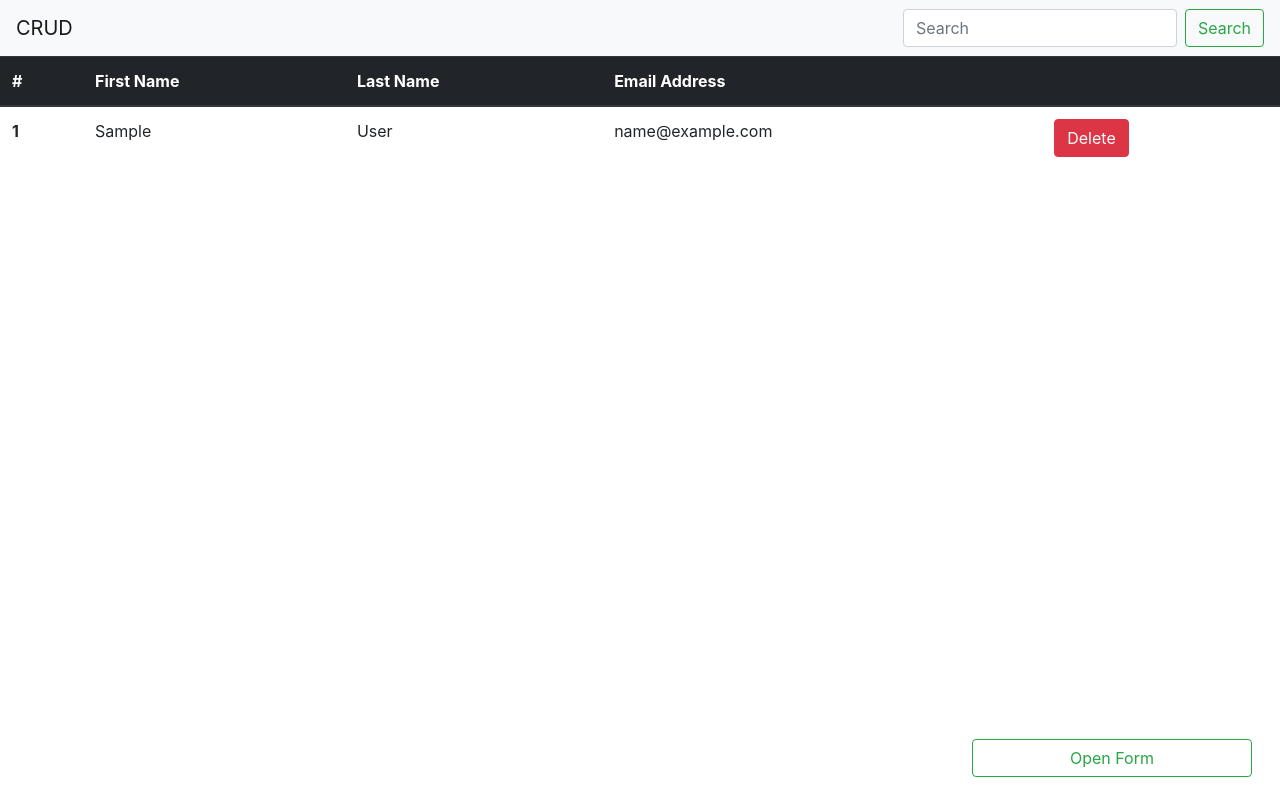
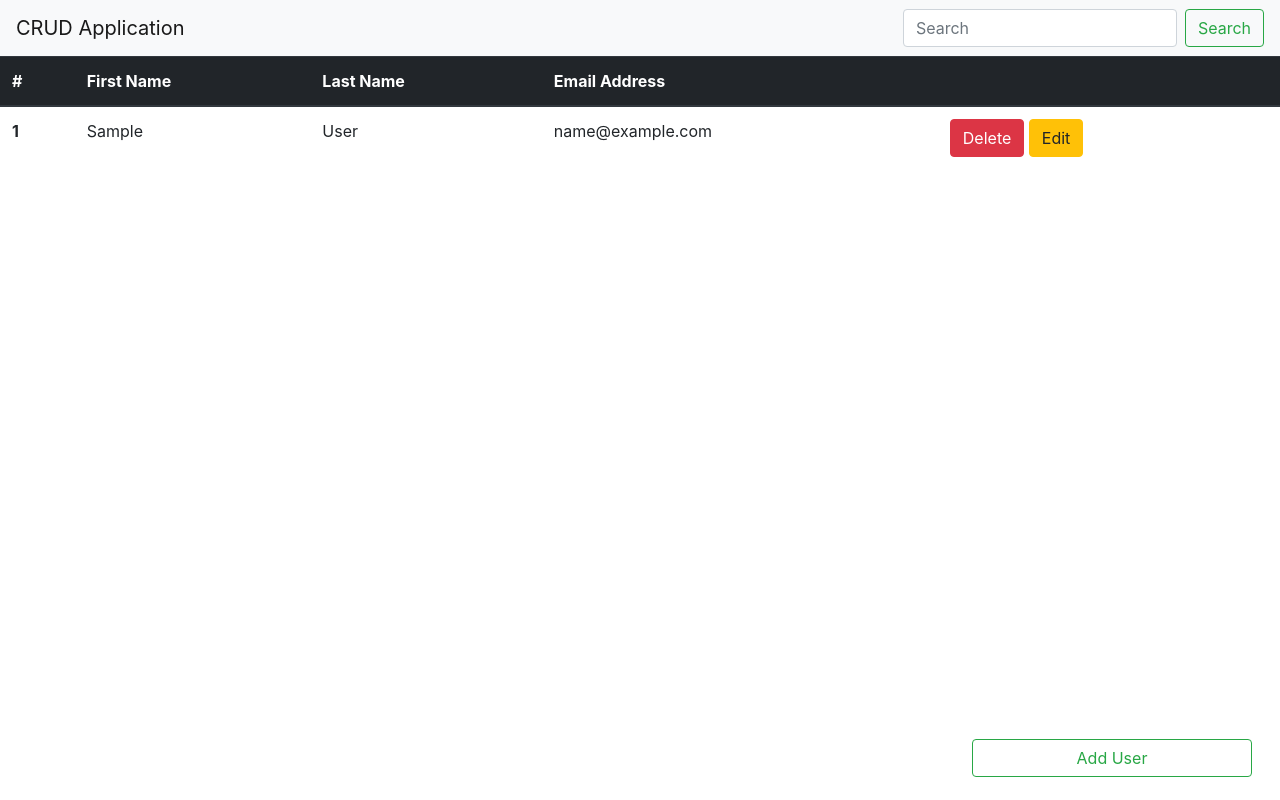
Before and after one commit to sroffey-github/CRUD-application, a Flask app: page / in a window 1280 px wide. Run offline with Flask 2, Linux system fonts and the light colour scheme; tables that the repository leaves empty hold one stand-in row (values such as "Sample post"); some libraries are stand-ins or nearby versions.

Commit message:
Added edit function

```diff
--- a/app.py
+++ b/app.py
@@ -7,14 +7,27 @@ app.config['SECRET_KEY'] = str(uuid.uuid4())
 @app.route('/', methods=['GET', 'POST'])
 def index():
     if request.method == 'POST':
-        firstname = request.form['firstname']
-        lastname = request.form['lastname']
-        email = request.form['email']
-        if config.add_user(firstname, lastname, email):
-            return render_template('index.html', data=config.get_data())
-        else:
-            flash('Error Adding User!')
-            return render_template('index.html', data=config.get_data())
+
+        if request.form['submitBtn'] == "Add":
+
+            firstname = request.form['firstname']
+            lastname = request.form['lastname']
+            email = request.form['email']
+            if config.add_user(firstname, lastname, email):
+                return render_template('index.html', data=config.get_data())
+            else:
+                flash('Error Adding User!')
+                return render_template('index.html', data=config.get_data())
+        elif request.form['submitBtn'] == "Save":
+            id_ = request.form['editid']
+            firstname = request.form['editfirstname']
+            lastname = request.form['editlastname']
+            email = request.form['editemail']
+            if config.edit_user(id_, firstname, lastname, email):
+                return render_template('index.html', data=config.get_data())
+            else:
+                flash('Error Editing User Data!')
+                return render_template('index.html', data=config.get_data())
     else:
         return render_template('index.html', data=config.get_data()) # add jinja2 data
 
--- a/config.py
+++ b/config.py
@@ -77,8 +77,26 @@ def delete_user(id_):
         conn = sqlite3.connect(DB_FILE)
         c = conn.cursor()
 
-        c.execute('DELETE FROM Users WHERE id = ?', (id_))
+        c.execute('DELETE FROM Users WHERE id=?', (id_))
         conn.commit()
         return True
     else:
         return False
+
+def edit_user(id_, firstname, lastname, email):
+    if id_exists(id_):
+        if firstname.strip() == "":
+            return False
+        if lastname.strip() == "":
+            return False
+        if email.strip() == "":
+            return False
+        else:
+            conn = sqlite3.connect(DB_FILE)
+            c = conn.cursor()
+
+            c.execute('UPDATE Users SET firstname=?, lastname=?, email=? WHERE id=?', (firstname, lastname, email, id_))
+            conn.commit()
+            return True
+    else:
+        return False
--- a/static/css/style.css
+++ b/static/css/style.css
@@ -21,3 +21,24 @@
     padding: 10px;
     background-color: white;
 }
+
+#editForm {
+    display: none; /* Hidden by default */
+    position: fixed; /* Stay in place */
+    z-index: 1; /* Sit on top */
+    left: 0;
+    top: 0;
+    width: 100%; /* Full width */
+    height: 100%; /* Full height */
+    overflow: auto; /* Enable scroll if needed */
+    background-color: rgb(0,0,0); /* Fallback color */
+    background-color: rgba(0,0,0,0.4);
+}
+
+.form-content {
+    background-color: #fefefe;
+    margin: 15% auto;
+    padding: 20px;
+    border: 1px solid #888;
+    width: 80%;
+}
--- a/templates/index.html
+++ b/templates/index.html
@@ -10,7 +10,7 @@
 </head>
 <body>
     <nav class="navbar navbar-expand-lg navbar-light bg-light">
-        <a class="navbar-brand" href="#">CRUD</a>
+        <a class="navbar-brand" href="/">CRUD Application</a>
         <button class="navbar-toggler" type="button" data-toggle="collapse" data-target="#navbarSupportedContent" aria-controls="navbarSupportedContent" aria-expanded="false" aria-label="Toggle navigation">
           <span class="navbar-toggler-icon"></span>
         </button>
@@ -41,13 +41,32 @@
                 <td>{{user[1]}}</td>
                 <td>{{user[2]}}</td>
                 <td>{{user[3]}}</td>
-                <td><a class="btn btn-danger" href="/delete/{{user[0]}}">Delete</a></td>
+                <td>
+                  <a class="btn btn-danger" href="/delete/{{user[0]}}">Delete</a>
+                  <button class="btn btn-warning" id="edit-btn" onclick="openEditForm('{{user[0]}}', '{{user[1]}}', '{{user[2]}}', '{{user[3]}}')">Edit</button>
+                </td>
             </tr>
           {% endfor %}
         </tbody>
     </table>
 
-    <button class="open-button btn btn-outline-success" id="open-btn" onclick="openForm()">Open Form</button>
+    <form class="form-inline" id="editForm" method="POST">
+      <div class="form-content">
+
+        <h1>Edit User Data</h1>
+        <label class="sr-only" for="inlineFormInputName2">Name</label>
+        <input type="text" class="form-control mb-2 mr-sm-2" name="editid" id="id_" readonly>
+        <input type="text" class="form-control mb-2 mr-sm-2" name="editfirstname" id="firstname">
+        <input type="text" class="form-control mb-2 mr-sm-2" name="editlastname" id="lastname">
+        <input type="email" class="form-control mb-2 mr-sm-2" name="editemail" id="email">
+
+        <input type="submit" name="submitBtn" class="btn btn-primary mb-2" value="Save">
+        <input type="submit" name="submitBtn" class="btn btn-outline-danger mb-2" value="Close">
+
+      </div>
+    </form>
+
+    <button class="open-button btn btn-outline-success" id="open-btn" onclick="openForm()">Add User</button>
 
     <div id="form-popup">
         <form id="form-container", method="POST">
@@ -63,7 +82,7 @@
                 <label for="formGroupExampleInput2">Email</label>
                 <input type="email" name="email" class="form-control" id="formGroupExampleInput2" placeholder="Email Address" required>
             </div>
-            <input type="submit" class="btn btn-outline-primary" value="Add">
+            <input type="submit" class="btn btn-outline-primary" name="submitBtn" value="Add">
             <button type="button" class="btn cancel btn-outline-danger" onclick="closeForm()">Close</button>
             {% for msg in get_flashed_messages() %}
                 <div class="alert alert-danger" role="alert">
@@ -75,13 +94,26 @@
 
     <script>
         function openForm() {
-            document.getElementById("form-popup").style.display = "block";
-            document.getElementById('open-btn').style.display = "none";
+          document.getElementById("form-popup").style.display = "block";
+          document.getElementById('open-btn').style.display = "none";
         }
 
         function closeForm() {
-            document.getElementById("form-popup").style.display = "none";
-            document.getElementById('open-btn').style.display = "block";
+          document.getElementById("form-popup").style.display = "none";
+          document.getElementById('open-btn').style.display = "block";
+        }
+
+        function openEditForm(id_, firstname, lastname, email) {
+          document.getElementById('editForm').style.display = "block";
+
+          document.getElementById('id_').value = id_;
+          document.getElementById('firstname').value = firstname;
+          document.getElementById('lastname').value = lastname;
+          document.getElementById('email').value = email;
+        }
+
+        function closeEditForm() {
+          document.getElementById('editForm').style.display = "none";
         }
     </script>
 </body>
```
Also changed, not shown: info.db (added).
